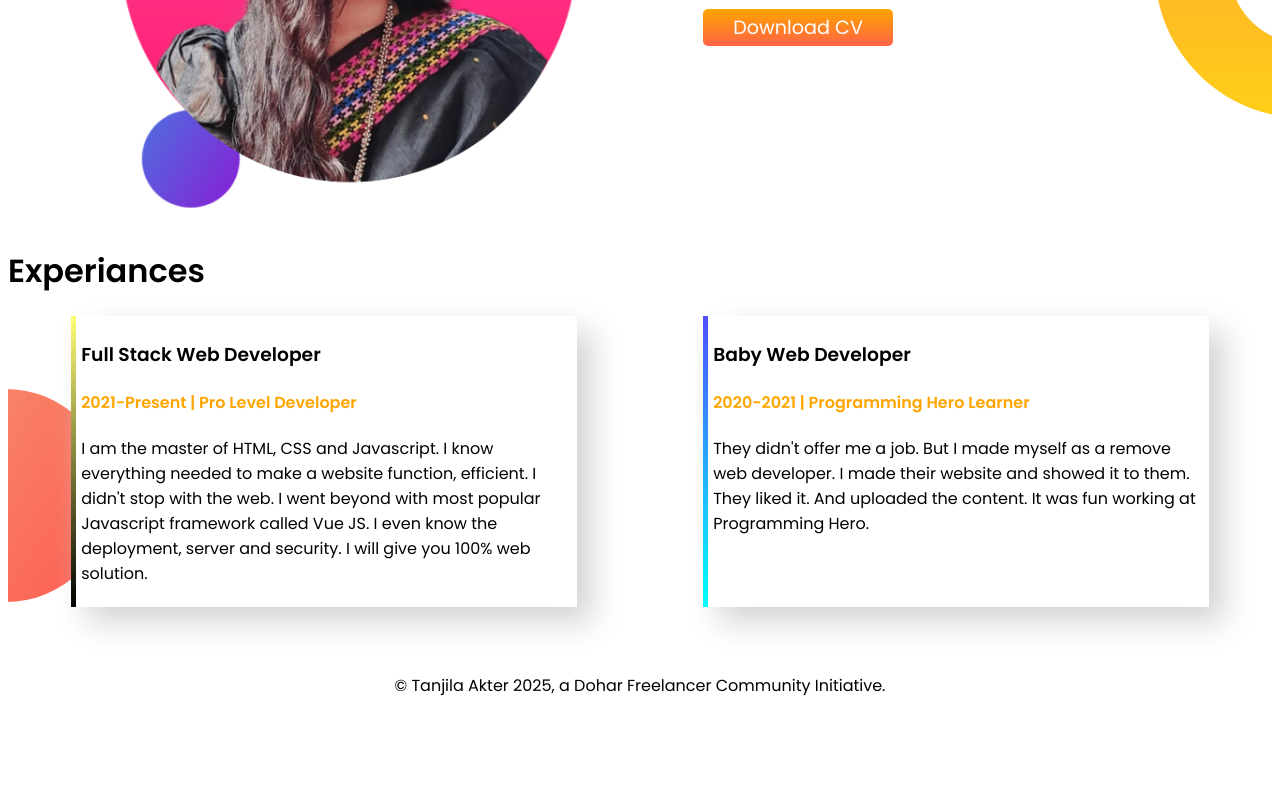
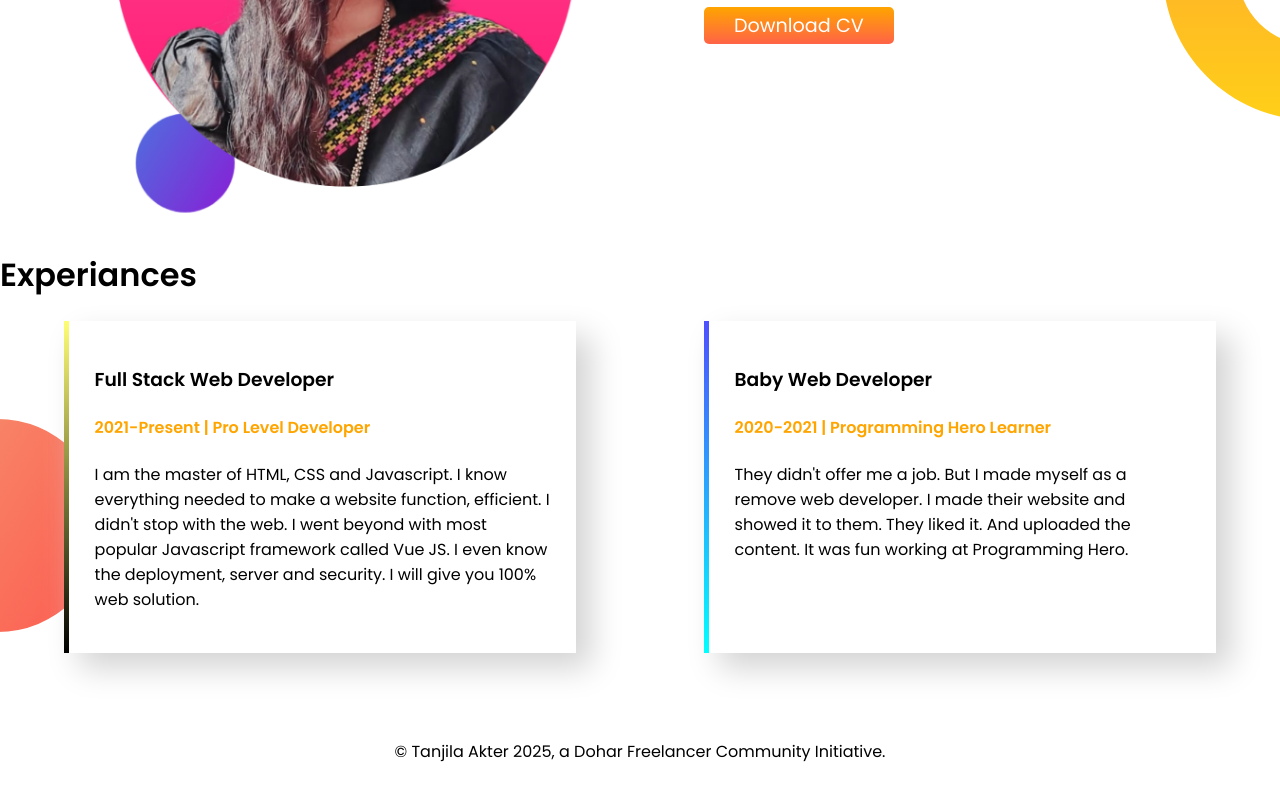
Before and after one commit to tanjilaakterdev/Developer-Portfolio-1, a plain HTML site: page index.html in a window 1280 px wide. Shown: the part 808-1608 px from the top of the page. Before the commit the page ends 1560 px from the top, so only its background shows below. Drawn offline with Linux system fonts and the light colour scheme.

```diff
--- a/style.css
+++ b/style.css
@@ -1,5 +1,7 @@
 body {
     font-family: "Poppins", serif;
+    padding: 0;
+    margin: 0;
 }
 .Header-section {
 background-image: url(images/top-banner.png);
@@ -61,13 +63,14 @@
     box-shadow: 15px 15px 30px lightgray;
     padding: 5px;
     background-color: white;
+    padding: 2%;
 }
 .item h4 {
     color: #FFA500
 }
 /* footer Section */
 .footer-Section {
-    padding: 50px 0 30px 0;
+    padding: 70px 0 20px 0;
 }
 .footer-Section {
     text-align: center;
```
